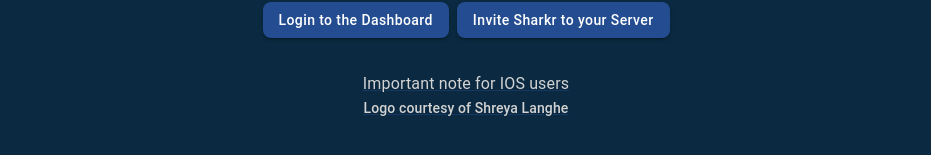
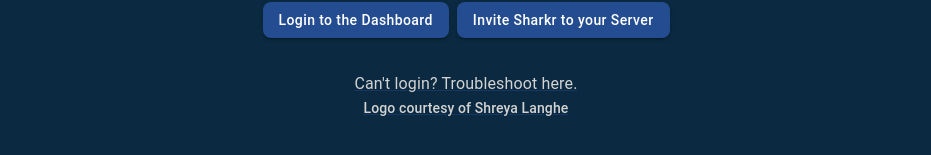
Before and after one commit to ryan-lachance/sharkr, a React (Vite) app in the folder client/: page /Home in a window 1280 px wide. Shown: the part 859-1014 px from the top of the page, without its empty margins (174-1105 px from the left). Built offline with nearby package versions, Linux system fonts and the light colour scheme; no server answers.

Commit message:
Changed 'can't login' note.

```diff
--- a/client/src/pages/Home.jsx
+++ b/client/src/pages/Home.jsx
@@ -93,7 +93,7 @@
             variant="subtitle1"
             sx={{ marginTop: 4, color: "lightgray" }}
           >
-            Important note for IOS users
+            Can't login? Troubleshoot here.
           </Typography>
         </Link>
         <Link href="https://linktr.ee/shreybae">
```
